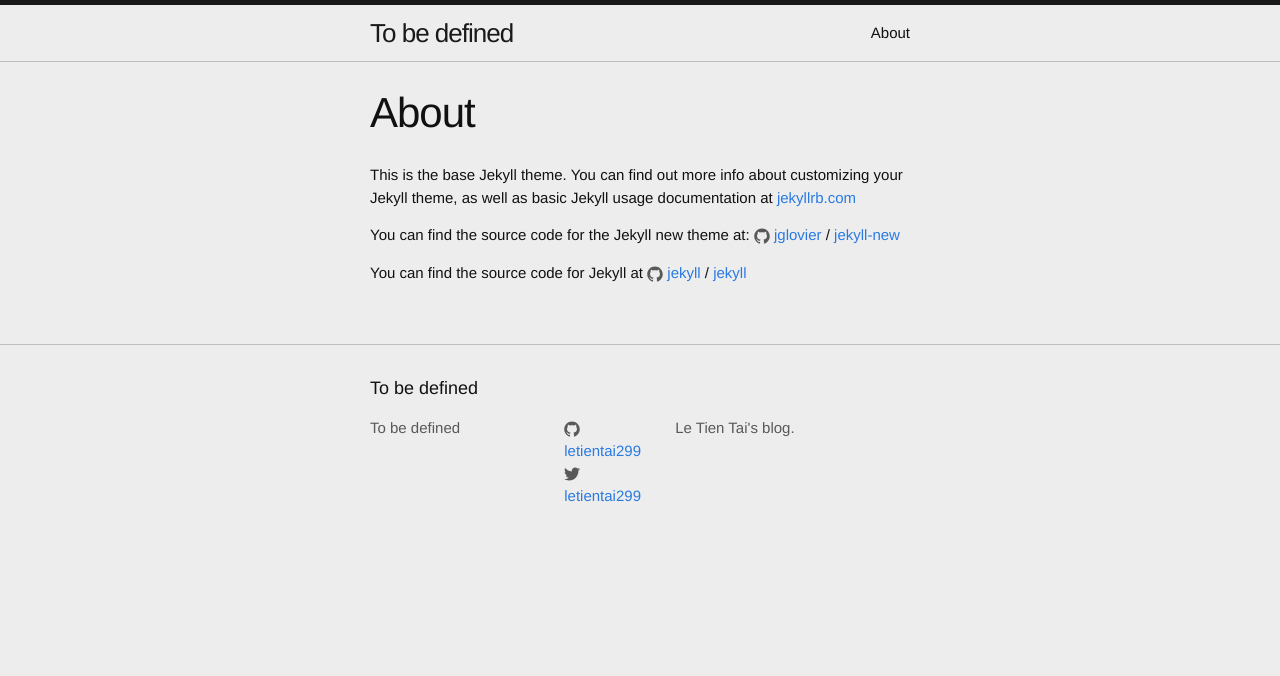
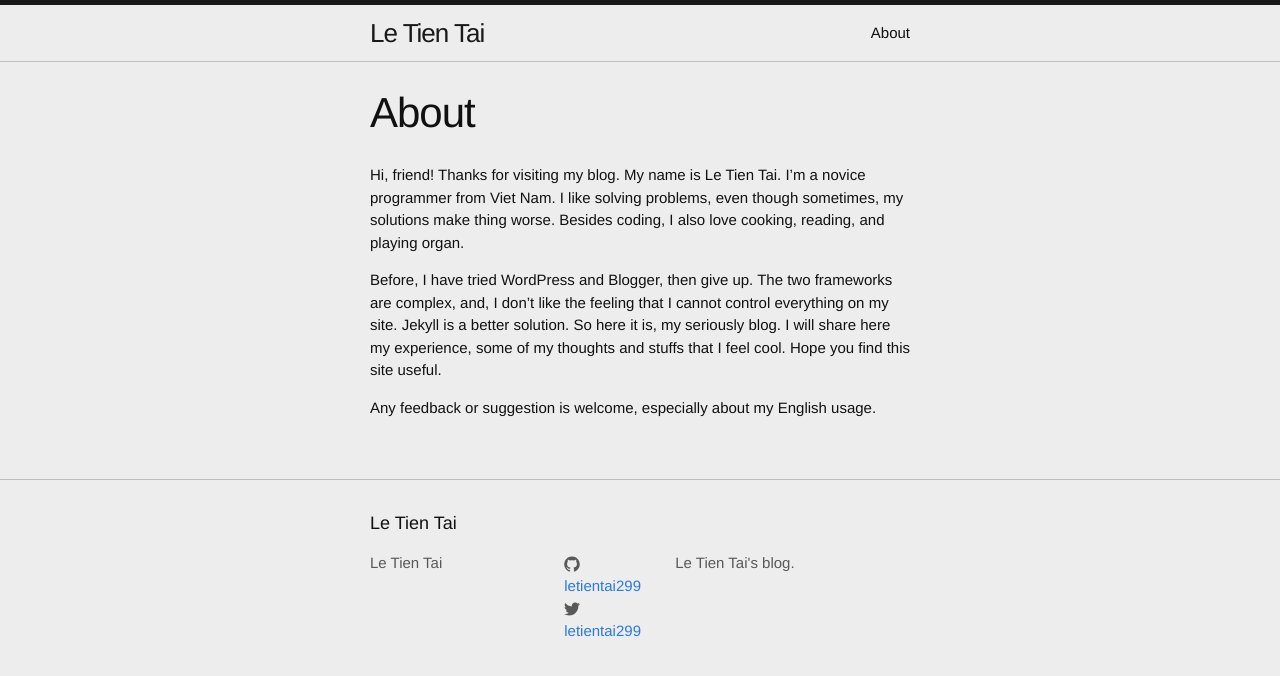
Before and after one commit to letientai299/letientai299.github.io, a Jekyll site: the page built from about.md, in a window 1280 px wide. Shown: the top 676 px of the page. Built offline with Jekyll 4.4.1, drawn with Linux system fonts in a browser that asks for light colours.

Commit message:
Ignore vim swp files, update About and site name.

```diff
--- a/_config.yml
+++ b/_config.yml
@@ -6,10 +6,10 @@
 # 'jekyll serve'. If you change this file, please restart the server process.
 
 # Site settings
-title: To be defined
+title: Le Tien Tai
 description: > # this means to ignore newlines until "baseurl:"
   Le Tien Tai's blog.
-baseurl: "" # the subpath of your site, e.g. /blog
+baseurl: ""   # the subpath of your site, e.g. /blog
 url: "http://letientai299.github.io" # the base hostname & protocol for your site
 twitter_username: letientai299
 github_username:  letientai299
--- a/about.md
+++ b/about.md
@@ -4,12 +4,8 @@ title: About
 permalink: /about/
 ---
 
-This is the base Jekyll theme. You can find out more info about customizing your Jekyll theme, as well as basic Jekyll usage documentation at [jekyllrb.com](http://jekyllrb.com/)
+Hi, friend! Thanks for visiting my blog. My name is Le Tien Tai. I’m a novice programmer from Viet Nam. I like solving problems, even though sometimes, my solutions make thing worse. Besides coding, I also love cooking, reading, and playing organ.
 
-You can find the source code for the Jekyll new theme at:
-{% include icon-github.html username="jglovier" %} /
-[jekyll-new](https://github.com/jglovier/jekyll-new)
+Before, I have tried WordPress and Blogger, then give up. The two frameworks are complex, and, I don’t like the feeling that I cannot control everything on my site. Jekyll is a better solution. So here it is, my seriously blog. I will share here my experience, some of my thoughts and stuffs that I feel cool. Hope you find this site useful.
 
-You can find the source code for Jekyll at
-{% include icon-github.html username="jekyll" %} /
-[jekyll](https://github.com/jekyll/jekyll)
+Any feedback or suggestion is welcome, especially about my English usage.
```
Also changed, not shown: 1 other file.
